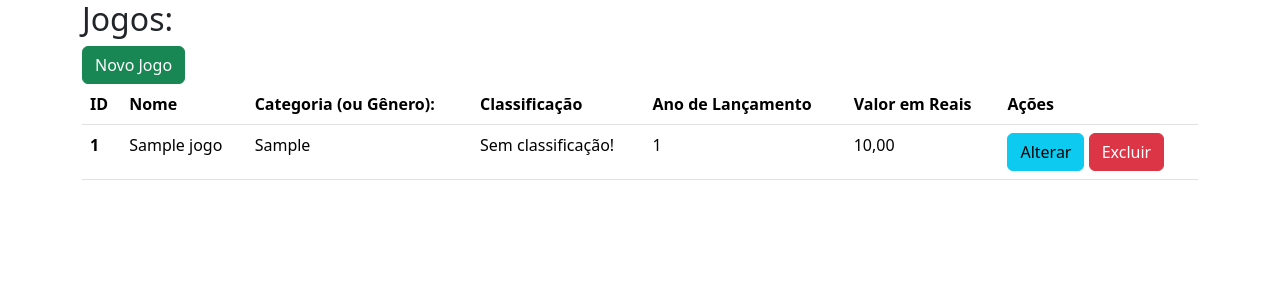
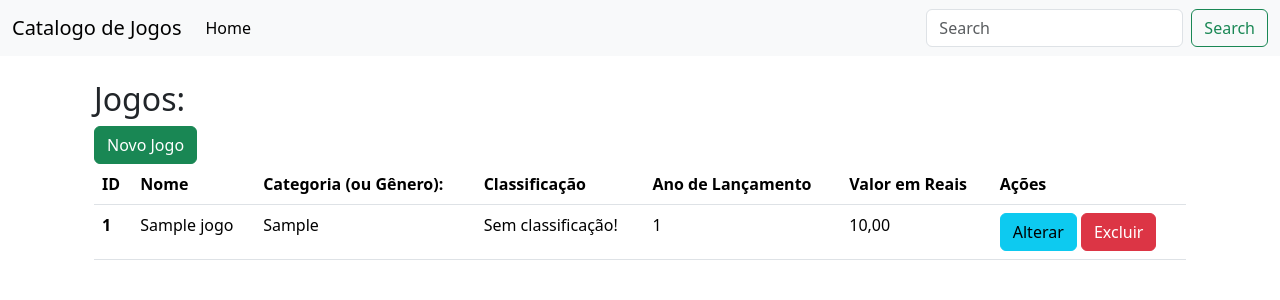
Before and after one commit to ryanp2dev/catalogo_de_jogos, a PHP site: page /index.php in a window 1280 px wide. Shown: the top 300 px of the page. Run offline with PHP 8.4, Linux system fonts and the light colour scheme; tables that the repository leaves empty hold one stand-in row (values such as "Sample post").

Commit message:
pesquisa feito

```diff
--- a/index.php
+++ b/index.php
@@ -1,22 +1,49 @@
 <?php
 
 require_once './conexaoBD.php';
-
 try {
 
-    $sql = "SELECT * FROM jogos ORDER BY id";
+    $mensagem = '';
 
-    $stmt = $conexao->prepare($sql);
+    // Verifica se uma pesquisa foi feita
+    if (isset($_GET['buscar']) && !empty(trim($_GET['buscar']))) {
+        $buscar = $_GET['buscar'];
+        $sql = "SELECT * FROM jogos WHERE nome = :buscar";
 
-    $stmt->execute();
+        $stmt = $conexao->prepare($sql);
 
-    $listaJogos = $stmt->fetchAll(PDO::FETCH_ASSOC);
+        $stmt->bindParam(':buscar', $buscar, PDO::PARAM_STR);
+        if ($stmt->execute()) {
+            $listaJogos = $stmt->fetchAll(PDO::FETCH_ASSOC);
 
+            // Verifica se a busca retornou algum resultado
+            if (!empty($listaJogos)) {
+                $mensagem = 'Dados encontrados para o termo ' . $buscar . '.';
+                $mensagemTipo = 'success';
+            } else {
+                $mensagem = 'Nenhum dado encontrado para o termo ' .$buscar . '.';
+                $mensagemTipo = 'warning';
+
+            }
+        } else {
+            $mensagem = 'Falha ao buscar os dados. Tente novamente mais tarde.';
+            $mensagemTipo = 'danger';
+        }
+    } else {
+        // Exibe todos os jogos se não houver pesquisa
+        $sql = "SELECT * FROM jogos ORDER BY id";
+        $stmt = $conexao->prepare($sql);
+        $stmt->execute();
+
+        $listaJogos = $stmt->fetchAll(PDO::FETCH_ASSOC);
+    }
+} catch (PDOException $e) {
+    $mensagem = 'Erro ao listar os dados: ' . $e->getMessage();
 }
-catch (PDOException $e) {
-    echo '<br/>Erro na LISTAGEM -> Arquivo "listar.php"' . $e->getMessage();
-    // "Falha no sistema, por favor contate o suporte!"
-}
+
+
+
+
 ?>
 
 <!DOCTYPE html>
@@ -28,18 +55,54 @@ catch (PDOException $e) {
     <link href="https://cdn.jsdelivr.net/npm/bootstrap@5.3.3/dist/css/bootstrap.min.css" rel="stylesheet" integrity="sha384-QWTKZyjpPEjISv5WaRU9OFeRpok6YctnYmDr5pNlyT2bRjXh0JMhjY6hW+ALEwIH" crossorigin="anonymous">
 </head>
 <body>
+<nav class="navbar navbar-expand-lg bg-body-tertiary">
+  <div class="container-fluid">
+    <a class="navbar-brand" href="#">Catalogo de Jogos</a>
+    <button class="navbar-toggler" type="button" data-bs-toggle="collapse" data-bs-target="#navbarSupportedContent" aria-controls="navbarSupportedContent" aria-expanded="false" aria-label="Toggle navigation">
+      <span class="navbar-toggler-icon"></span>
+    </button>
+    <div class="collapse navbar-collapse" id="navbarSupportedContent">
+      <ul class="navbar-nav me-auto mb-2 mb-lg-0">
+        <li class="nav-item">
+          <a class="nav-link active" aria-current="page" href="index.php">Home</a>
+        </li>
+      </ul>
+      <form class="d-flex" role="search"  method="GET">
+        <input class="form-control me-2"  type="search" placeholder="Search" name="buscar" aria-label="Search">
+        <button class="btn btn-outline-success" type="submit">Search</button>
+      </form>
+    </div>
+  </div>
+</nav>
+
+
+
     <div class="container">
+
+
+    <div class="container mt-4">
+
+    <?php if ($mensagem): ?>
+        <div id="timer" class="alert alert-<?PHP ECHO $mensagemTipo?>" role="alert">
+            <?php echo $mensagem; ?>
+        </div>
+    <?php endif; ?>
         <h2>Jogos:</h2>
 
         <?php if (!empty($_GET['msgSucesso'])) { ?>
-            <div class="alert alert-success" id="msgSucesso" role="alert">
+            <div id="timer" class="alert alert-success" id="msgSucesso" role="alert">
                 <?php echo $_GET['msgSucesso']; ?>
             </div>
         <?php } if (!empty($_GET['msgErro']))  { ?>
-            <div class="alert alert-danger" role="alert">
+            <div id="timer" class="alert alert-danger" role="alert">
                 <?php echo $_GET['msgErro']; ?>
             </div>
         <?php } ?>
+
+
+
+
+
     <a href="./cadastrar.php" class="btn btn-success" tabindex="-1" role="button" aria-disabled="true">Novo Jogo</a>
     <table class="table">
     <thead>
@@ -77,38 +140,22 @@ catch (PDOException $e) {
     </tbody>
     </table>
     </div>
-</body>
-</html>
 
-<script>
-// Exibir a mensagem de erro por 5 segundos
+
+
+    <script>
+// Exibir a mensagem de resultado por 5 segundos
 document.addEventListener("DOMContentLoaded", function() {
-    let msgErro = document.getElementById('msgErro');
-    if (msgErro) {
-        // Exibe a mensagem
-        msgErro.style.display = 'block';
+    let mensagem = document.getElementById('timer');
+    if (mensagem) {
+        mensagem.style.display = 'block'; // Exibe a mensagem
 
         // Após 5 segundos, oculta a mensagem
         setTimeout(function() {
-            msgErro.style.display = 'none';
+            mensagem.style.display = 'none';
         }, 5000); // 5000 milissegundos = 5 segundos
     }
 });
-
-
-
-document.addEventListener("DOMContentLoaded", function() {
-    let msgErro = document.getElementById('msgSucesso');
-    if (msgErro) {
-        // Exibe a mensagem
-        msgErro.style.display = 'block';
-
-        // Após 5 segundos, oculta a mensagem
-        setTimeout(function() {
-            msgErro.style.display = 'none';
-        }, 5000); // 5000 milissegundos = 5 segundos
-    }
-});
-
-
 </script>
+</body>
+</html>
```
